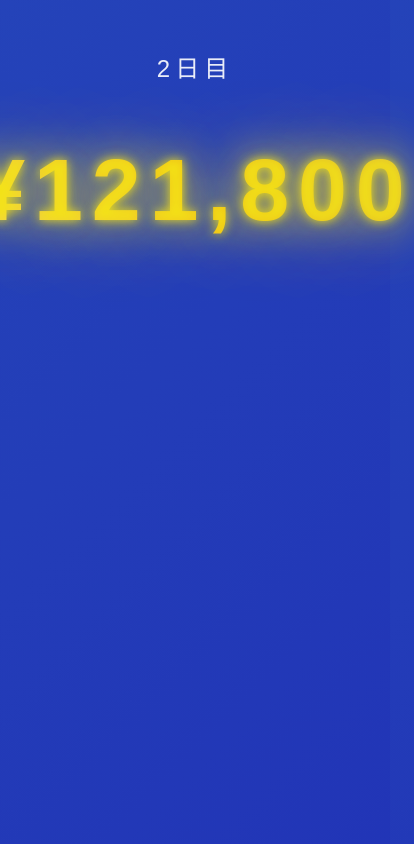
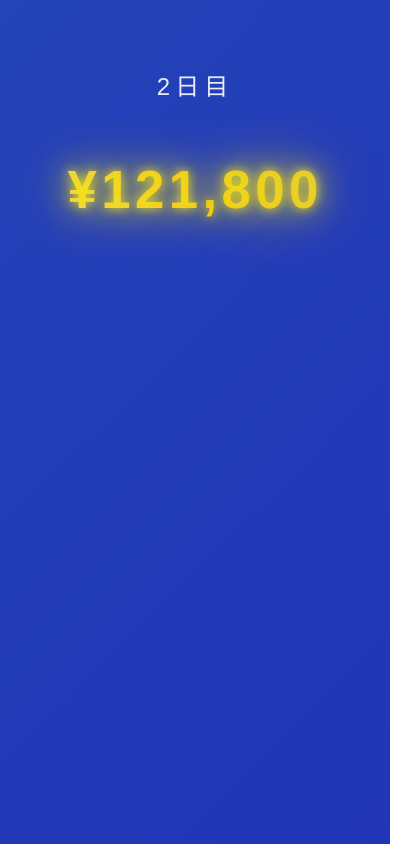
Before and after one commit to r121420/fes2025, a plain HTML site: page index.html in a window 390 px wide. Shown: the part 8700-9544 px from the top of the page, 414 px wide, since content can reach past the window. Drawn offline with Linux system fonts and the light colour scheme.

Commit message:
Update index.html

```diff
--- a/index.html
+++ b/index.html
@@ -165,20 +165,28 @@
             }
         }
 
-        /* 豪華な数字のためのスタイル */
+        /* 豪華な数字のためのスタイル - スマートフォン対応のためにサイズを縮小 */
         .deluxe-number {
-            font-size: 5rem; /* サイズアップ */
+            font-size: 3.5rem; /* 5remから3.5remにサイズダウン */
             font-weight: 900;
-            letter-spacing: 8px; /* 文字間を広げる */
+            letter-spacing: 6px; /* 8pxから6pxに文字間を調整 */
             margin: 40px 0;
             /* ゴールデンな輝きと強い影 */
-            text-shadow: 0 0 10px #ffed0d, 0 0 40px #ffed0d, 0 0 80px #deb547;
+            text-shadow: 0 0 10px #ffed0d, 0 0 30px #ffed0d, 0 0 60px #deb547; /* 影を調整 */
             /* 鼓動をさらに強く */
             animation: pulseDeluxe 1.5s ease-in-out infinite;
             background: linear-gradient(45deg, #ffe066 0%, #ffc40d 50%, #deb547 100%);
             -webkit-background-clip: text;
             -webkit-text-fill-color: transparent;
             background-clip: text;
+        }
+
+        /* さらに小さい画面のためにメディアクエリで調整 */
+        @media (max-width: 400px) {
+            .deluxe-number {
+                font-size: 3rem; /* さらに小さい画面では3remに */
+                letter-spacing: 4px;
+            }
         }
 
         @keyframes pulseDeluxe {
```
